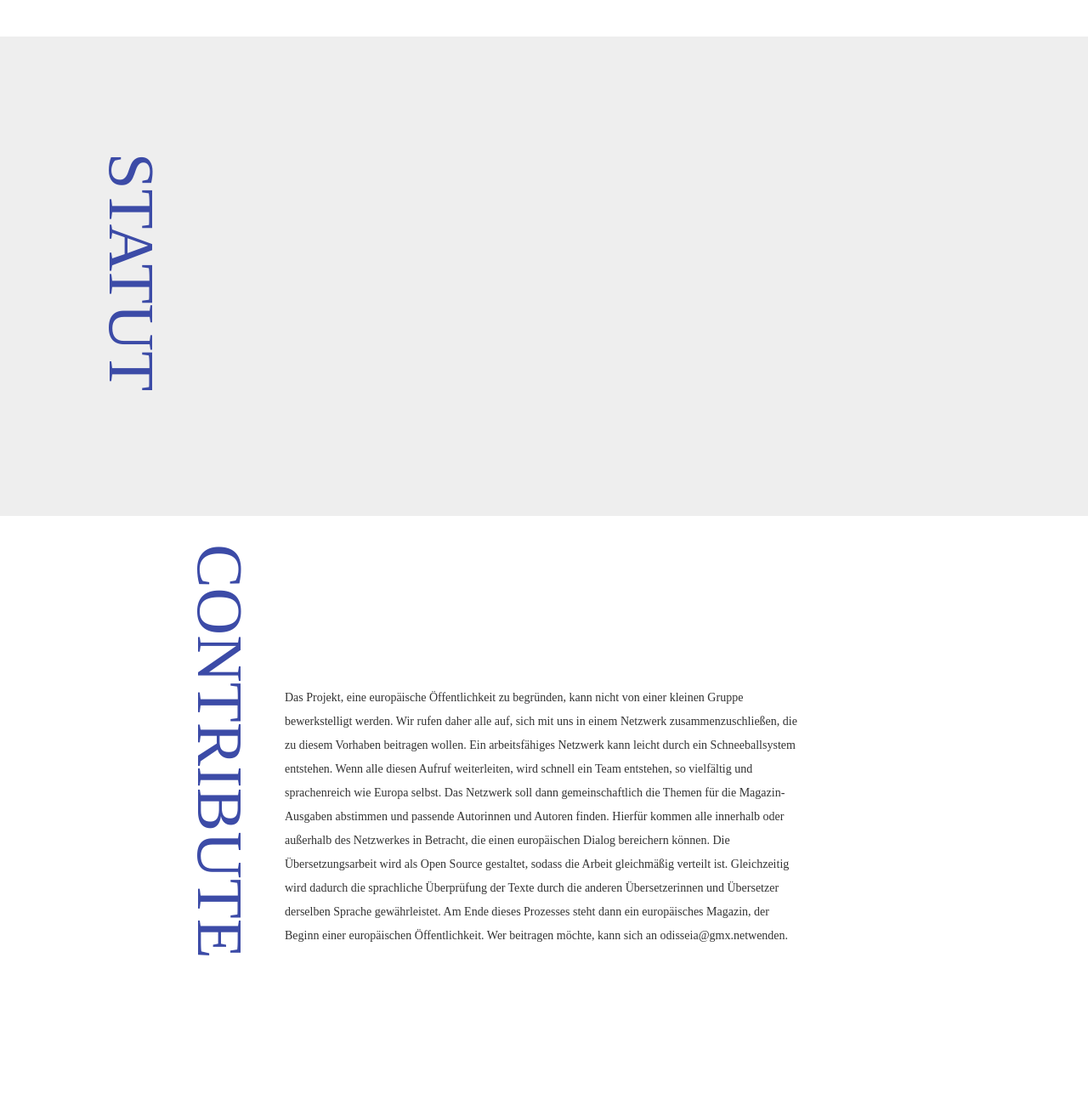
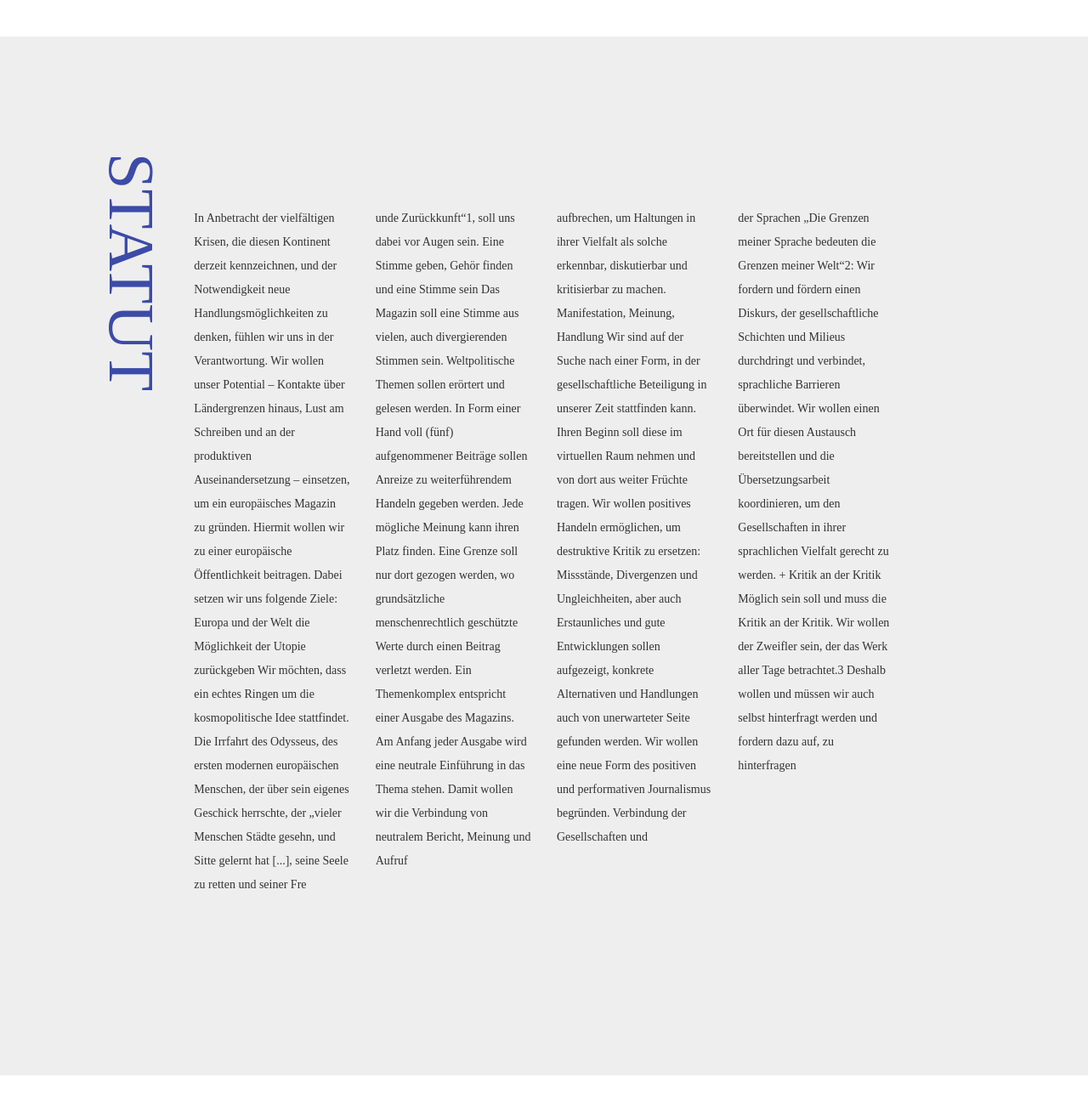
Before and after one commit to catasaw/odisseia, a Django app: template magazine/templates/magazine/homepage.html in a window 1280 px wide. Shown: the part 764-2064 px from the top of the page at 85% size. Run offline with Django 3.2, Linux system fonts and the light colour scheme; the template is opened without the code that fills it, so the values that code supplies are empty; parts of the project's set-up code (start-up, migrations or seed data) failed here and were passed over; some libraries are stand-ins or nearby versions.

Commit message:
Move statut and contribute to other templates.

```diff
--- /dev/null
+++ b/magazine/templates/magazine/contribute.html
@@ -0,0 +1,25 @@
+{% load i18n %}
+
+<div id="contribute" class="container-fluid">
+	<div class="col-md-3">
+		<p class="menu-item-vertical-text">{% trans "Contribute" %}</p>
+    </div>
+    <div class="col-md-6">
+		<p>Das Projekt, eine europäische Öffentlichkeit zu begründen, kann nicht von einer
+kleinen Gruppe bewerkstelligt werden.
+Wir rufen daher alle auf, sich mit uns in einem Netzwerk zusammenzuschließen, die zu diesem Vorhaben beitragen wollen.
+Ein arbeitsfähiges Netzwerk kann leicht durch ein Schneeballsystem entstehen.
+Wenn alle diesen Aufruf weiterleiten, wird schnell ein Team entstehen, so vielfältig
+und sprachenreich wie Europa selbst.
+Das Netzwerk soll dann gemeinschaftlich die Themen für die Magazin-Ausgaben
+abstimmen und passende Autorinnen und Autoren finden. Hierfür kommen alle
+innerhalb oder außerhalb des Netzwerkes in Betracht, die einen europäischen
+Dialog bereichern können.
+Die Übersetzungsarbeit wird als Open Source gestaltet, sodass die Arbeit gleichmäßig verteilt ist. Gleichzeitig wird dadurch die sprachliche Überprüfung der
+Texte durch die anderen Übersetzerinnen und Übersetzer derselben Sprache
+gewährleistet.
+Am Ende dieses Prozesses steht dann ein europäisches Magazin, der Beginn einer
+europäischen Öffentlichkeit.
+Wer beitragen möchte, kann sich an odisseia@gmx.netwenden.</p>
+	</div>
+</div>
--- /dev/null
+++ b/magazine/templates/magazine/statut.html
@@ -0,0 +1,102 @@
+{% load i18n %}
+
+<div id="statut" class="container-fluid">
+
+    <div class="col-md-2">
+        <p class="menu-item-vertical-text">{% trans "Statut" %}</p>
+    </div>
+
+    <div class="col-md-2">
+        <p>{% blocktrans %}
+       In Anbetracht der vielfältigen
+Krisen, die diesen Kontinent derzeit
+kennzeichnen, und der Notwendigkeit
+neue Handlungsmöglichkeiten zu
+denken, fühlen wir uns in der Verantwortung. Wir wollen unser Potential –
+Kontakte über Ländergrenzen hinaus,
+Lust am Schreiben und an der produktiven Auseinandersetzung – einsetzen, um ein europäisches Magazin zu
+gründen. Hiermit wollen wir zu einer
+europäische Öffentlichkeit beitragen.
+Dabei setzen wir uns folgende Ziele:
+Europa und der Welt die Möglichkeit der Utopie zurückgeben
+Wir möchten, dass ein echtes Ringen
+um die kosmopolitische Idee stattfindet. Die Irrfahrt des Odysseus, des
+ersten modernen europäischen Menschen, der über sein eigenes Geschick
+herrschte, der „vieler Menschen Städte
+gesehn, und Sitte gelernt hat [...],
+seine Seele zu retten und seiner Fre
+{% endblocktrans %}
+	</p>
+    </div>
+
+        <div class="col-md-2">
+        <p>{% blocktrans %}
+unde Zurückkunft“1, soll uns dabei
+vor Augen sein.
+Eine Stimme geben, Gehör finden und
+eine Stimme sein
+Das Magazin soll eine Stimme aus
+vielen, auch divergierenden Stimmen
+sein. Weltpolitische Themen sollen
+erörtert und gelesen werden. In Form
+einer Hand voll (fünf) aufgenommener
+Beiträge sollen Anreize zu weiterführendem Handeln gegeben werden.
+Jede mögliche Meinung kann ihren
+Platz finden. Eine Grenze soll nur
+dort gezogen werden, wo grundsätzliche menschenrechtlich geschützte
+Werte durch einen Beitrag verletzt
+werden.
+Ein Themenkomplex entspricht einer
+Ausgabe des Magazins. Am Anfang
+jeder Ausgabe wird eine neutrale Einführung in das Thema stehen. Damit
+wollen wir die Verbindung von neutralem Bericht, Meinung und Aufruf
+{% endblocktrans %}
+	</p>
+    </div>
+
+        <div class="col-md-2">
+        <p>{% blocktrans %}
+aufbrechen, um Haltungen in ihrer
+Vielfalt als solche erkennbar, diskutierbar und kritisierbar zu machen.
+Manifestation, Meinung, Handlung
+Wir sind auf der Suche nach einer
+Form, in der gesellschaftliche Beteiligung in unserer Zeit stattfinden kann.
+Ihren Beginn soll diese im virtuellen
+Raum nehmen und von dort aus weiter
+Früchte tragen.
+Wir wollen positives Handeln ermöglichen, um destruktive Kritik zu ersetzen: Missstände, Divergenzen und
+Ungleichheiten, aber auch Erstaunliches und gute Entwicklungen sollen
+aufgezeigt, konkrete Alternativen und
+Handlungen auch von unerwarteter
+Seite gefunden werden. Wir wollen
+eine neue Form des positiven und
+performativen Journalismus begründen.
+Verbindung der Gesellschaften und
+{% endblocktrans %}
+	</p>
+    </div>
+
+        <div class="col-md-2">
+        <p>{% blocktrans %}
+der Sprachen
+„Die Grenzen meiner Sprache bedeuten die Grenzen meiner Welt“2: Wir
+fordern und fördern einen Diskurs,
+der gesellschaftliche Schichten und
+Milieus durchdringt und verbindet,
+sprachliche Barrieren überwindet. Wir
+wollen einen Ort für diesen Austausch
+bereitstellen und die Übersetzungsarbeit koordinieren, um den Gesellschaften in ihrer sprachlichen
+Vielfalt gerecht zu werden.
++
+Kritik an der Kritik
+Möglich sein soll und muss die Kritik
+an der Kritik. Wir wollen der Zweifler
+sein, der das Werk aller Tage
+betrachtet.3 Deshalb wollen und
+müssen wir auch selbst hinterfragt
+werden und fordern dazu auf, zu hinterfragen
+{% endblocktrans %}
+	</p>
+    </div>
+
+</div>
```
Also changed, not shown: magazine/templates/magazine/homepage.html (+2 -51 lines).
